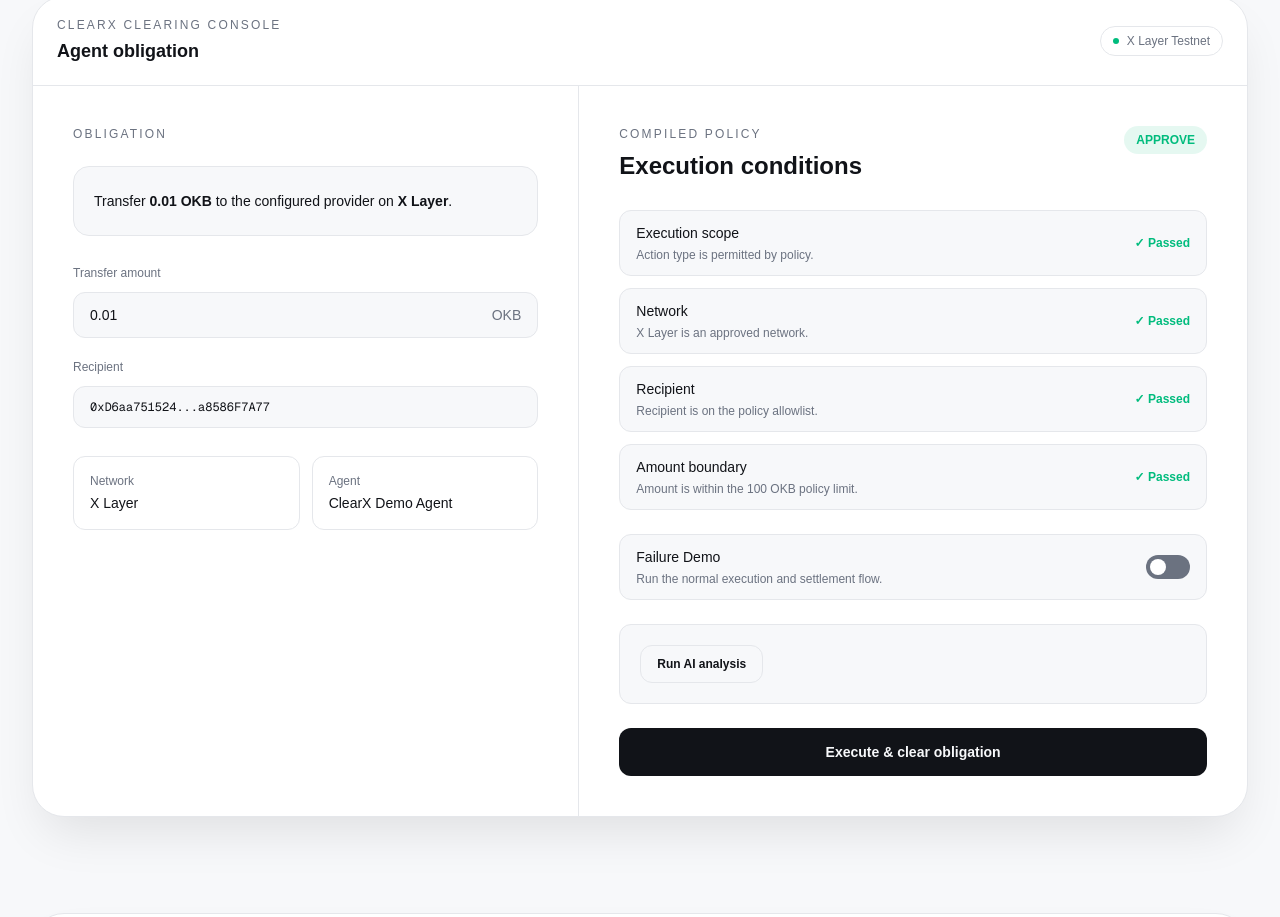
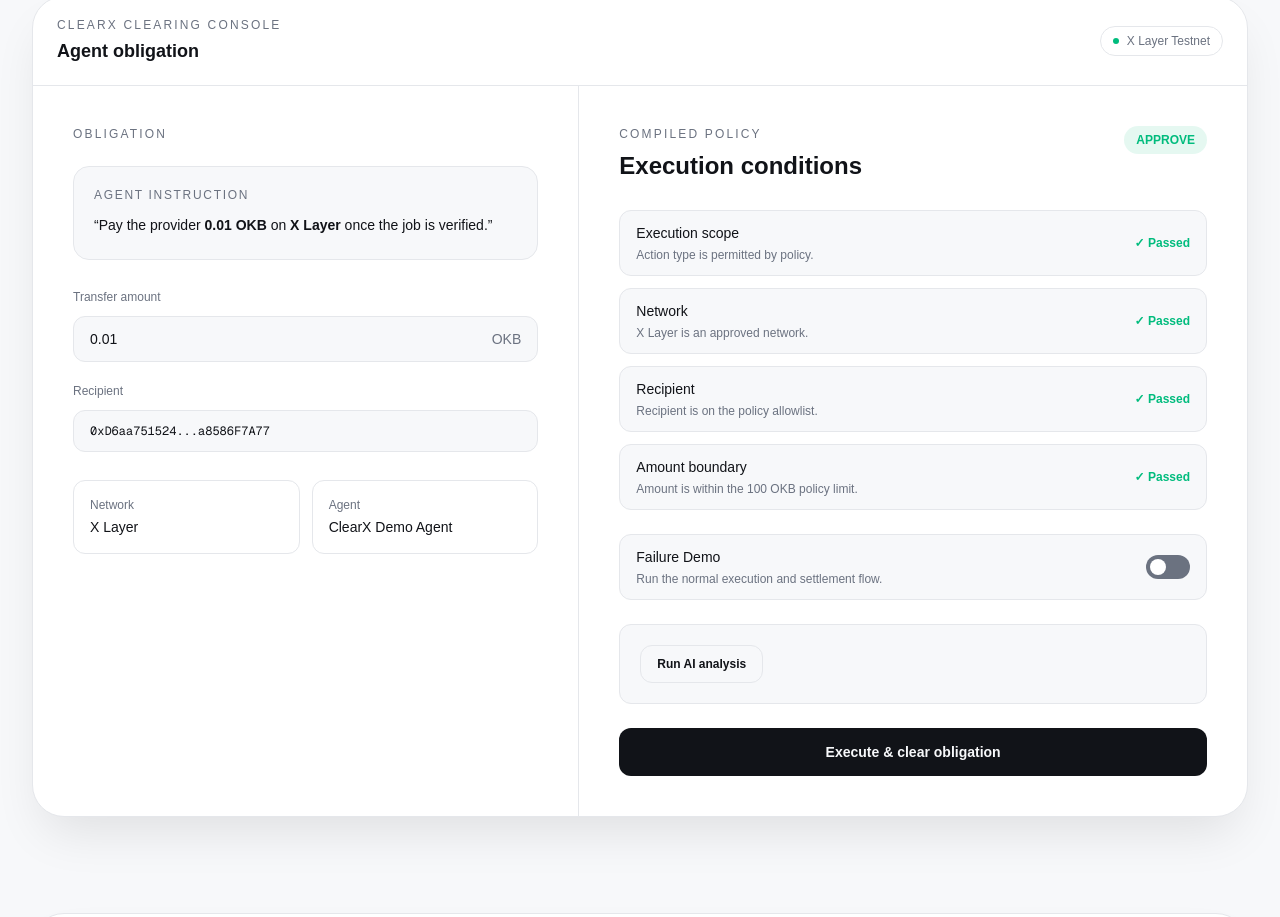
Before and after one commit to okaibit/ClearX, a Next.js app: page / in a window 1280 px wide. Shown: the part 742-1659 px from the top of the page. Built offline with nearby package versions, Linux system fonts and the light colour scheme.

Commit message:
Make obligation copy read as natural agent instruction

```diff
--- a/src/app/page.tsx
+++ b/src/app/page.tsx
@@ -305,11 +305,14 @@
               </p>
 
               <div className="mt-6 rounded-2xl border border-[var(--border)] bg-[var(--background)] p-5">
-                <p className="text-sm leading-7">
-                  Transfer{" "}
-                  <span className="font-semibold">{amount} OKB</span>{" "}
-                  to the configured provider on{" "}
-                  <span className="font-semibold">X Layer</span>.
+                <p className="text-xs uppercase tracking-[0.14em] text-[var(--muted)]">
+                  Agent instruction
+                </p>
+                <p className="mt-2 text-sm leading-7">
+                  &ldquo;Pay the provider{" "}
+                  <span className="font-semibold">{amount} OKB</span> on{" "}
+                  <span className="font-semibold">X Layer</span> once the
+                  job is verified.&rdquo;
                 </p>
               </div>
 
```
